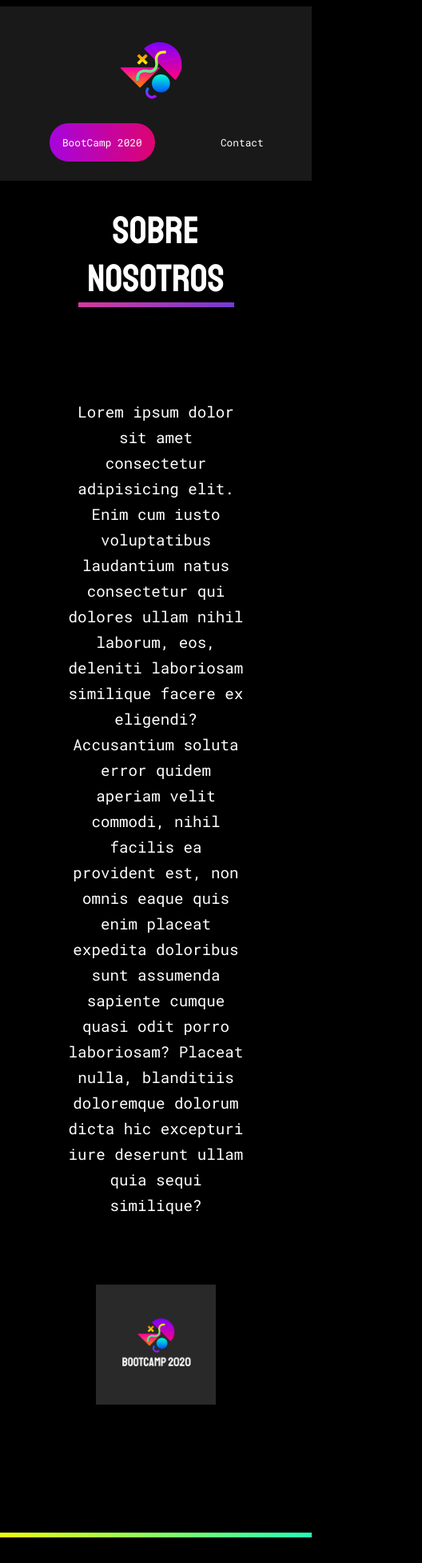
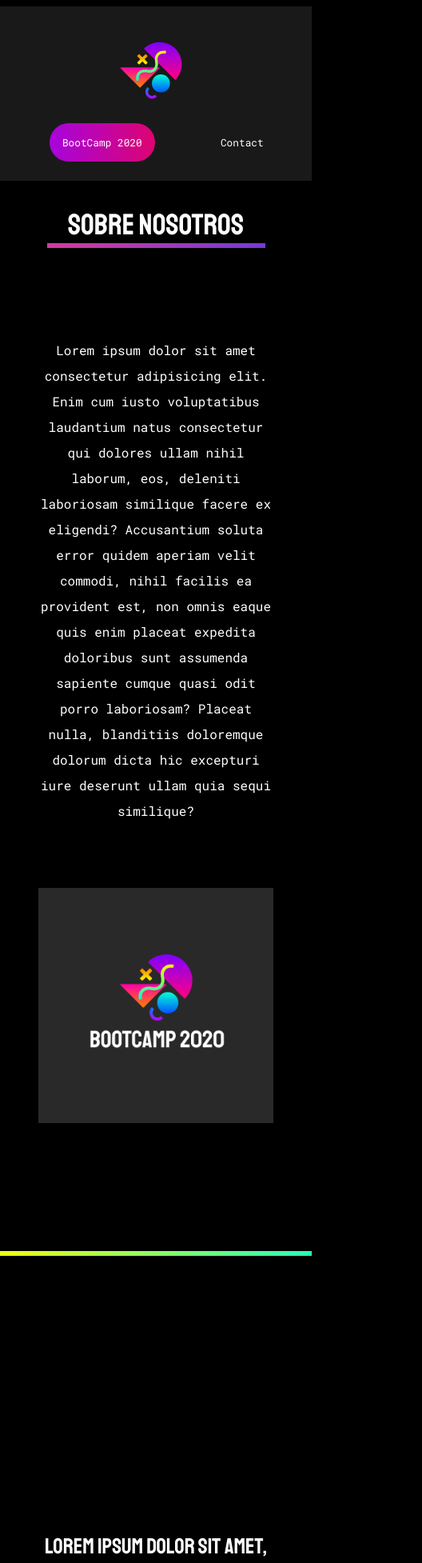
Before and after one commit to CG-pozole/frontend, a Next.js app: page /about in a window 390 px wide. Shown: the top 1954 px of the page at 80% size, 528 px wide, since content can reach past the window. Built offline with nearby package versions, Linux system fonts and the light colour scheme; some icons are missing.

Commit message:
[add] Mobile Responsive design for the about us.

```diff
--- a/styles/about.style.ts
+++ b/styles/about.style.ts
@@ -51,6 +51,21 @@ export const BodyFirst = styled.div`
     }
 
 
+    @media(max-width: ${dimension.mobile}){
+        padding: 2rem 3rem;
+
+        p{
+            font-size: 1rem;
+        }
+
+
+        img{
+            width: 100%;
+        }
+
+    }
+
+
 `
 
 export const BodySecond = styled.div`
@@ -80,6 +95,14 @@ export const BodySecond = styled.div`
 
         .legend-container{
             width: 60%;
+        }
+    }
+
+
+    @media(max-width: ${dimension.mobile}){
+        .legend-container{
+            width: 100%;
+            font-size: 1.3rem;
         }
     }
 `
@@ -132,6 +155,33 @@ export const BodyThird = styled.div`
         }
     }
 
+    @media(max-width: ${dimension.mobile}){
+        .title-container{
+            width: 70%;
+
+            h1{
+                font-size: 2rem;
+            }
+
+        }
+
+        .icon-container{
+            display: flex;
+            flex-direction: column;
+        }
+
+
+        .icon-circle{
+            background-color: grey;
+            width: 200px;
+            height: 200px;
+            margin: 0.9rem auto;
+            border-radius: 20rem;
+
+        }
+    }
+
+
 
 `
 
@@ -152,4 +202,14 @@ export const TitleContainer = styled.div`
     }
 
 
+    /* media queries phone */
+    @media(max-width: ${dimension.mobile}){
+        width: 70%;
+
+        h1{
+            font-size: 2.3rem;
+        }
+    }
+
+
 `
```
